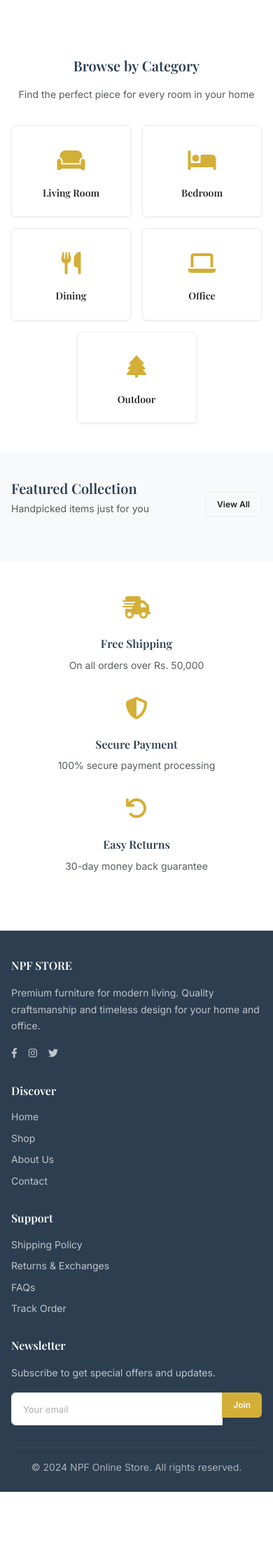
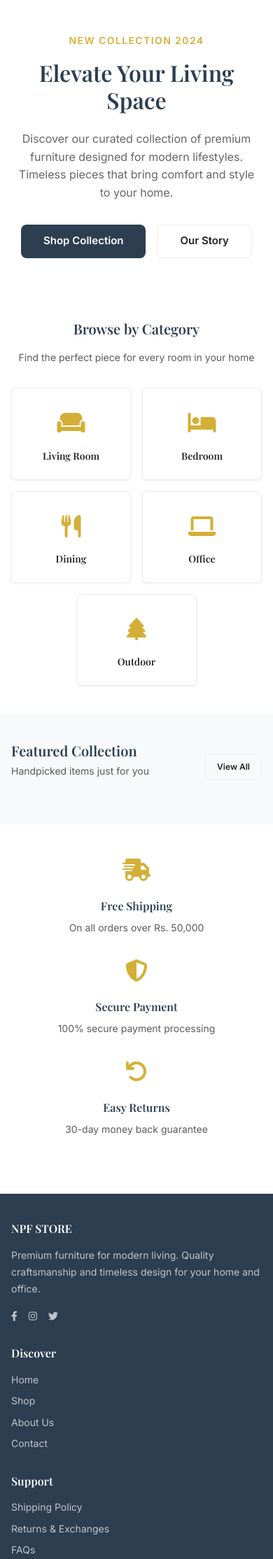
Before and after one commit to qureshi08/NPF-Online-Store, a Flask app: page / in a window 390 px wide. Shown: the part 479-2707 px from the top of the page at 70% size. Before the commit the page ends 2611 px from the top, so only its background shows below. Run offline with Flask 3, Linux system fonts and the light colour scheme; data that the repository does not hold is empty.

Commit message:
Redesign hero section: Split layout, premium styling, and mobile optimization

```diff
--- a/app/static/css/style.css
+++ b/app/static/css/style.css
@@ -397,40 +397,102 @@ section {
     margin-top: auto;
 }
 
-/* ===== HERO SECTION (Refined) ===== */
-.hero {
-    position: relative;
-    height: 500px;
+/* ===== HERO SECTION (Redesigned) ===== */
+.hero-section {
+    padding: 0;
     overflow: hidden;
-    border-radius: var(--border-radius);
-    margin-bottom: var(--space-2xl);
+    background-color: var(--bg-body);
 }
 
-.hero-content {
-    position: absolute;
-    inset: 0;
-    display: flex;
-    align-items: center;
-    justify-content: center;
-    background: linear-gradient(to bottom, rgba(0, 0, 0, 0.3), rgba(0, 0, 0, 0.4));
-    color: white;
-    text-align: center;
-    z-index: 2;
-    padding: var(--space-xl);
+.hero-text-content {
+    padding: 4rem 2rem;
+    max-width: 550px;
+    margin: 0 auto;
 }
 
-.hero-content h1 {
-    color: white;
-    font-size: var(--text-3xl);
-    margin-bottom: var(--space-md);
-    text-shadow: 0 2px 4px rgba(0, 0, 0, 0.2);
+.hero-label {
+    display: inline-block;
+    font-size: var(--text-sm);
+    font-weight: 600;
+    color: var(--accent);
+    text-transform: uppercase;
+    letter-spacing: 0.1em;
+    margin-bottom: 1rem;
 }
 
-.hero-content p {
-    font-size: var(--text-base);
-    max-width: 600px;
-    margin: 0 auto var(--space-lg);
-    opacity: 0.95;
+.hero-title {
+    font-size: 3rem;
+    /* 48px */
+    line-height: 1.2;
+    margin-bottom: 1.5rem;
+    color: var(--primary);
+}
+
+.hero-subtitle {
+    font-size: 1rem;
+    color: var(--text-secondary);
+    margin-bottom: 2rem;
+    line-height: 1.6;
+}
+
+.hero-buttons {
+    display: flex;
+    gap: 1rem;
+}
+
+.btn-hero {
+    height: 48px;
+    padding: 0 2rem;
+    font-size: 0.9375rem;
+    /* 15px */
+    border-radius: 8px;
+    transition: all 0.25s ease;
+}
+
+.btn-hero:hover {
+    transform: translateY(-2px);
+    box-shadow: var(--shadow-md);
+}
+
+.hero-image-wrapper {
+    height: 80vh;
+    min-height: 600px;
+    position: relative;
+    overflow: hidden;
+}
+
+.hero-img {
+    width: 100%;
+    height: 100%;
+    object-fit: cover;
+    object-position: center;
+}
+
+/* Mobile Hero Adjustments */
+@media (max-width: 991.98px) {
+    .hero-section .row {
+        flex-direction: column-reverse;
+        /* Text below image on mobile */
+    }
+
+    .hero-image-wrapper {
+        height: 50vh;
+        min-height: 300px;
+    }
+
+    .hero-text-content {
+        padding: 3rem 1.5rem;
+        text-align: center;
+    }
+
+    .hero-title {
+        font-size: 2rem;
+        /* 32px */
+    }
+
+    .hero-buttons {
+        justify-content: center;
+    }
 }
 
 /* ===== CARDS ===== */
--- a/app/templates/main/index.html
+++ b/app/templates/main/index.html
@@ -2,21 +2,30 @@
 
 {% block content %}
 <!-- Hero Section -->
-<section class="py-0">
-    <div class="container">
-        <div class="hero" data-aos="fade-up">
-            <img src="https://images.unsplash.com/photo-1618221195710-dd6b41faaea6?w=1600&h=800&fit=crop"
-                style="position: absolute; width: 100%; height: 100%; object-fit: cover;" alt="Modern Living Room">
-            <div class="hero-content">
-                <div style="max-width: 700px;">
-                    <h1 data-aos="fade-up" data-aos-delay="200">Elevate Your Living Space</h1>
-                    <p data-aos="fade-up" data-aos-delay="300">
+<section class="hero-section">
+    <div class="container-fluid p-0">
+        <div class="row g-0 align-items-center flex-column-reverse flex-lg-row">
+            <!-- Hero Text Side -->
+            <div class="col-lg-5 col-xl-5 offset-xl-1">
+                <div class="hero-text-content" data-aos="fade-up">
+                    <span class="hero-label">New Collection 2024</span>
+                    <h1 class="hero-title">Elevate Your Living Space</h1>
+                    <p class="hero-subtitle">
                         Discover our curated collection of premium furniture designed for modern lifestyles.
+                        Timeless pieces that bring comfort and style to your home.
                     </p>
-                    <a href="{{ url_for('main.shop') }}" class="btn btn-accent btn-lg" data-aos="fade-up"
-                        data-aos-delay="400">
-                        Shop Collection
-                    </a>
+                    <div class="hero-buttons">
+                        <a href="{{ url_for('main.shop') }}" class="btn btn-primary btn-hero">Shop Collection</a>
+                        <a href="{{ url_for('main.about') }}" class="btn btn-outline btn-hero">Our Story</a>
+                    </div>
+                </div>
+            </div>
+
+            <!-- Hero Image Side -->
+            <div class="col-lg-7 col-xl-6">
+                <div class="hero-image-wrapper" data-aos="fade-left" data-aos-delay="100">
+                    <img src="https://images.unsplash.com/photo-1618221195710-dd6b41faaea6?w=1600&h=1200&fit=crop"
+                        alt="Modern Living Room" class="hero-img">
                 </div>
             </div>
         </div>
```
